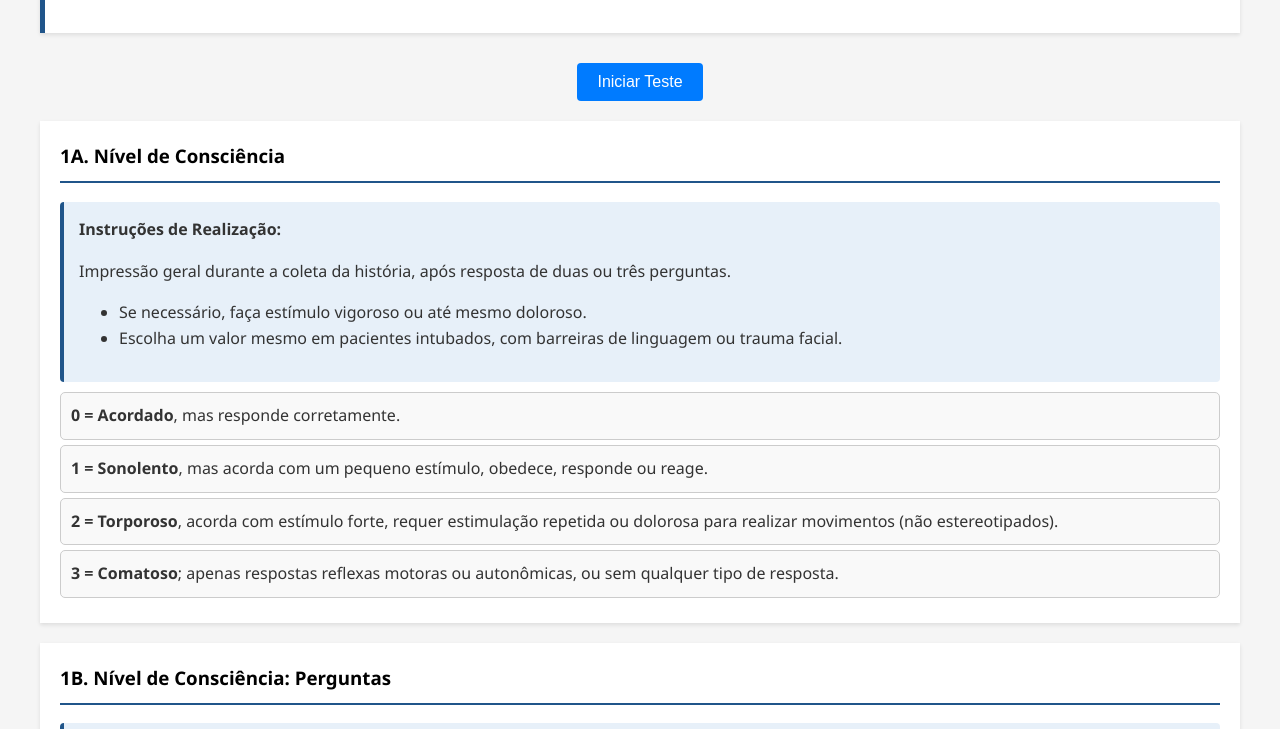
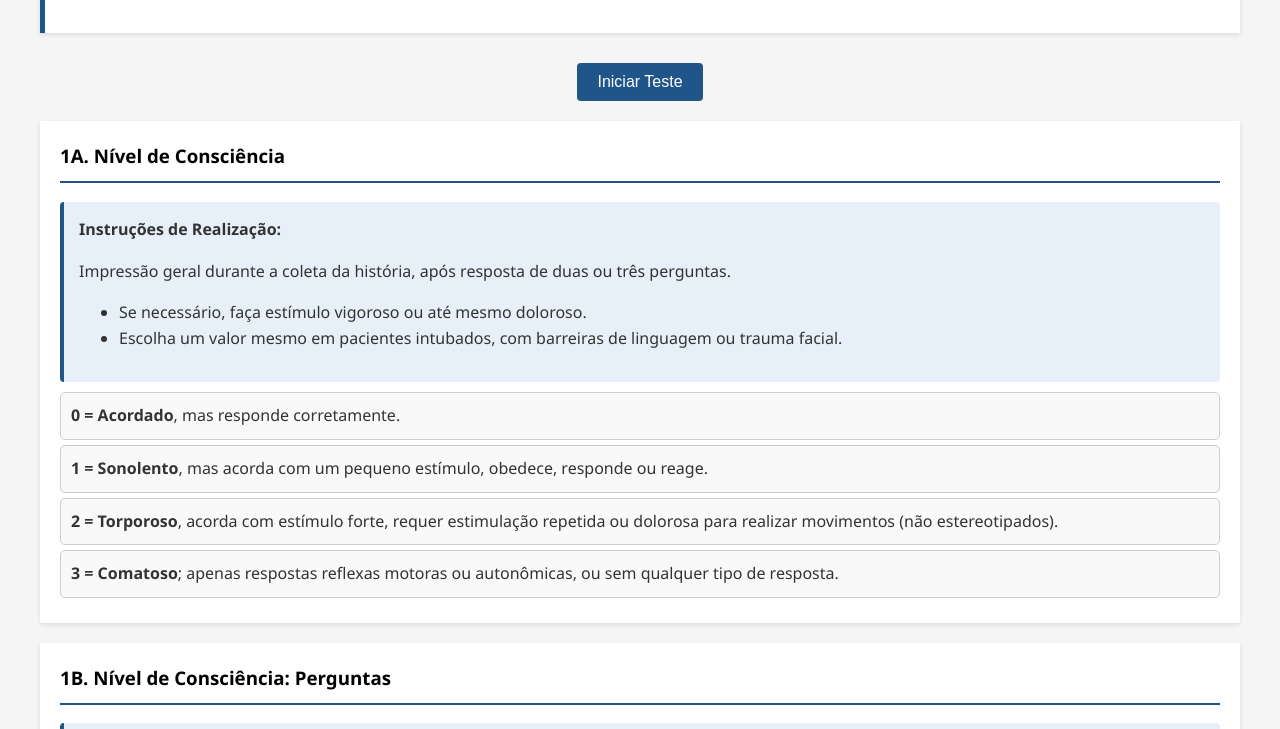
Before and after one commit to gustavoc023/NIHSS, a plain HTML site: page index.html in a window 1280 px wide. Shown: the part 893-1622 px from the top of the page. Drawn offline with Linux system fonts and the light colour scheme.

Commit message:
Update index.html

```diff
--- a/index.html
+++ b/index.html
@@ -123,7 +123,7 @@
         font-size: 16px;
         border: none;
         border-radius: 4px;
-        background-color: #007BFF;
+        background-color: #20558A;
         color: #fff;
         cursor: pointer;
         transition: background-color 0.3s;
```
